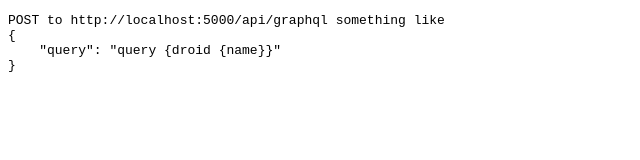
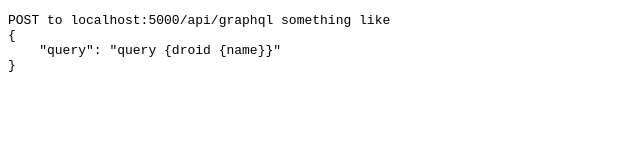
Before and after one commit to ctco-dev/dotnet-graphql-template, a plain HTML site: page dotnet-graphql-template/wwwroot/index.html in a window 1280 px wide. Shown: the full height of the page, 0-640 px from the left. Drawn offline with Linux system fonts and the light colour scheme.

Commit message:
Update index.html

```diff
--- a/dotnet-graphql-template/wwwroot/index.html
+++ b/dotnet-graphql-template/wwwroot/index.html
@@ -1,7 +1,7 @@
 <!DOCTYPE html>
 <html>
 <pre>
-POST to http://localhost:5000/api/graphql something like
+POST to localhost:5000/api/graphql something like
 {
     "query": "query {droid {name}}"
 }
```
